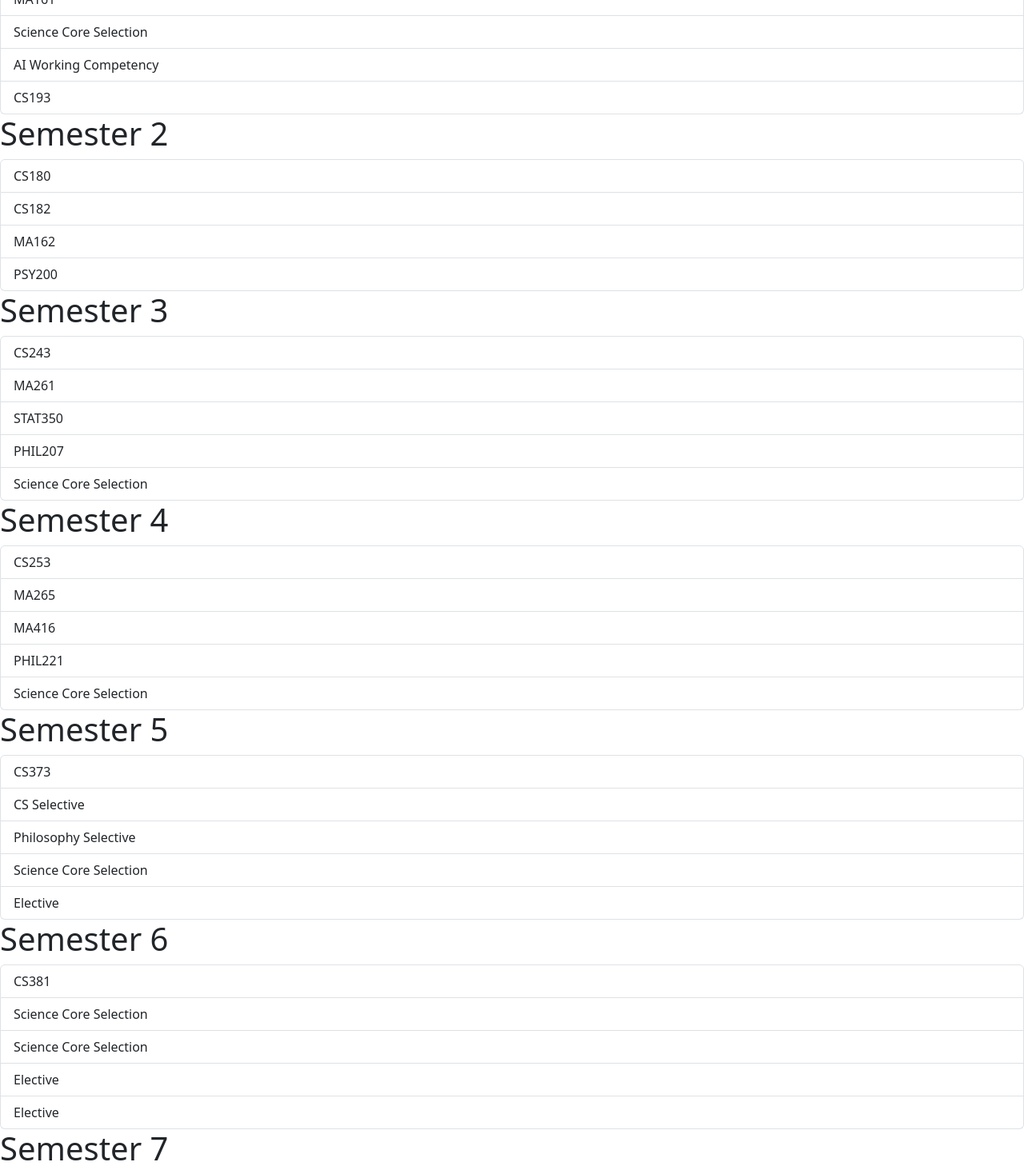
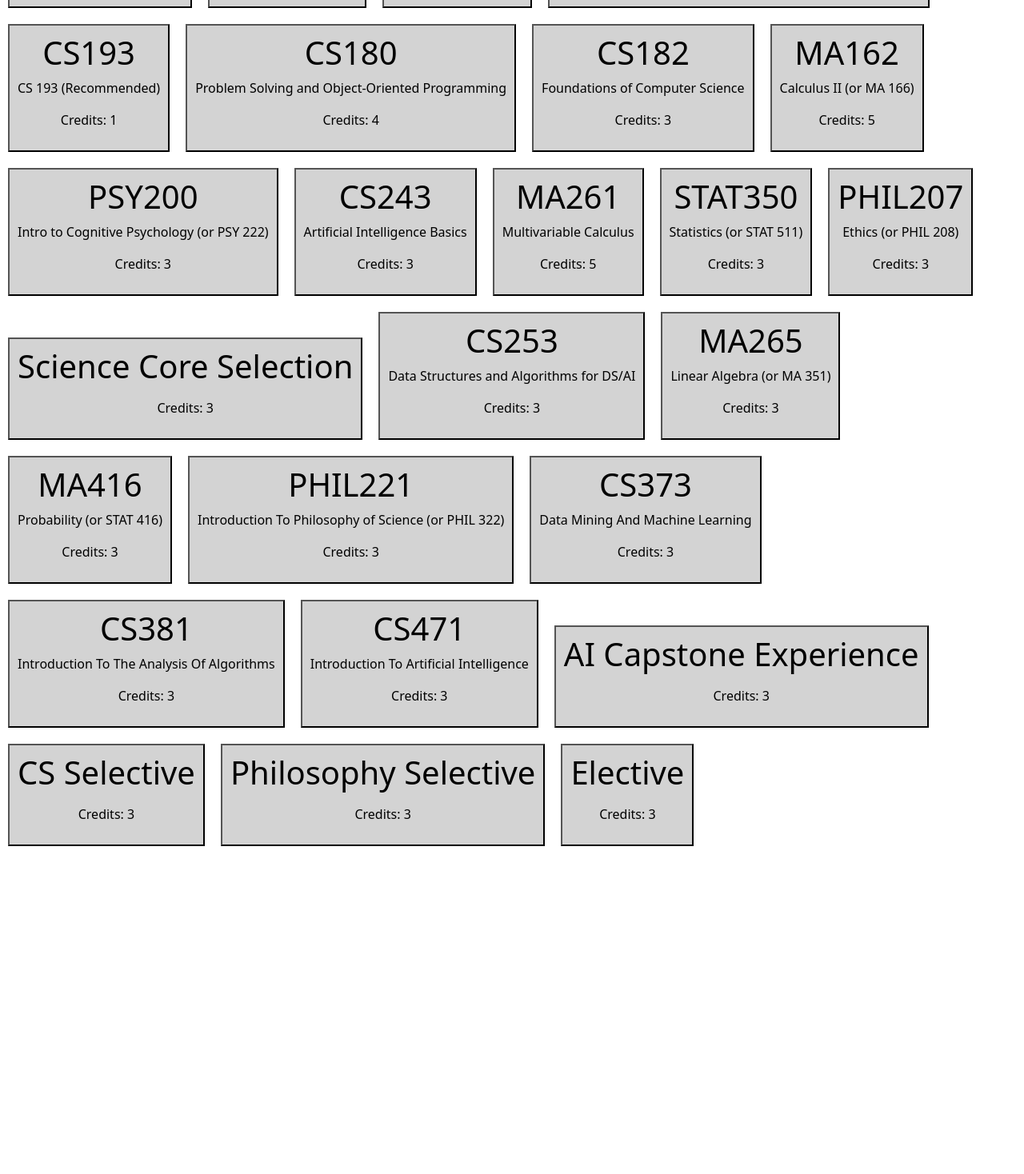
Before and after one commit to annacitrus/boilerschedule, a React (Vite) app: page / in a window 1280 px wide. Shown: the part 160-1628 px from the top of the page at 80% size. After the commit the page ends 1228 px from the top, so only its background shows below. Built offline with nearby package versions, Linux system fonts and the light colour scheme.

Commit message:
add course component and highligt on mouse hover

```diff
--- a/src/App.tsx
+++ b/src/App.tsx
@@ -1,10 +1,16 @@
+import Alert from "./components/Alert";
 import ListGroup from "./components/ListGroup";
+import Course from "./components/Course";
 
 function App() {
   const courses = {
     CS176: { name: "Data Engineering in Python", credits: 3 },
     PSY120: { name: "Elementary Psychology", credits: 3 },
-    MA161: { name: "Calculus I (or MA 165)", credits: 5, related: ["MA162", "MA261", "MA265"] },
+    MA161: {
+      name: "Calculus I (or MA 165)",
+      credits: 5,
+
+    },
     "AI Working Competency": { name: "AI Working Competency", credits: 0 },
     CS193: { name: "CS 193 (Recommended)", credits: 1 },
     CS180: {
@@ -12,7 +18,11 @@ function App() {
       credits: 4,
     },
     CS182: { name: "Foundations of Computer Science", credits: 3 },
-    MA162: { name: "Calculus II (or MA 166)", credits: 5, related: ["MA161", "MA261", "MA265"] },
+    MA162: {
+      name: "Calculus II (or MA 166)",
+      credits: 5,
+      related: ["MA161", "MA261", "MA265"],
+    },
     PSY200: { name: "Intro to Cognitive Psychology (or PSY 222)", credits: 3 },
     CS243: { name: "Artificial Intelligence Basics", credits: 3 },
     MA261: { name: "Multivariable Calculus", credits: 5 },
@@ -20,7 +30,11 @@ function App() {
     PHIL207: { name: "Ethics (or PHIL 208)", credits: 3 },
     "Science Core Selection": { name: "", credits: 3 },
     CS253: { name: "Data Structures and Algorithms for DS/AI", credits: 3 },
-    MA265: { name: "Linear Algebra (or MA 351)", credits: 3, related: ["MA261", "MA161", "MA162"] },
+    MA265: {
+      name: "Linear Algebra (or MA 351)",
+      credits: 3,
+      related: ["MA261", "MA161", "MA162"],
+    },
     MA416: { name: "Probability (or STAT 416)", credits: 3 },
     PHIL221: {
       name: "Introduction To Philosophy of Science (or PHIL 322)",
@@ -92,56 +106,15 @@ function App() {
 
   const handleSelectionItem = (item: string) => console.log(item);
   return (
-    <div>
-      <ListGroup
-        items={ArtificialIntelligenceSem1}
-        heading="Semester 1"
-        courses = {courses}
-        onSelectItem={handleSelectionItem}
+    // for each course, pass the course code, course name, credits, and realted courses (if any) as props to the Course component
+    Object.entries(courses).map(([courseCode, course]) => (
+      <Course
+        key={courseCode}
+        courseCode={courseCode}
+        courseName={course.name}
+        credits={course.credits}
       />
-      <ListGroup
-        items={ArtificialIntelligenceSem2}
-        heading="Semester 2"
-        courses = {courses}
-        onSelectItem={handleSelectionItem}
-      />
-      <ListGroup
-        items={ArtificialIntelligenceSem3}
-        heading="Semester 3"
-        courses = {courses}
-        onSelectItem={handleSelectionItem}
-      />
-      <ListGroup
-        items={ArtificialIntelligenceSem4}
-        heading="Semester 4"
-        courses = {courses}
-        onSelectItem={handleSelectionItem}
-      />
-      <ListGroup
-        items={ArtificialIntelligenceSem5}
-        heading="Semester 5"
-        courses = {courses}
-        onSelectItem={handleSelectionItem}
-      />
-      <ListGroup
-        items={ArtificialIntelligenceSem6}
-        heading="Semester 6"
-        courses = {courses}
-        onSelectItem={handleSelectionItem}
-      />
-      <ListGroup
-        items={ArtificialIntelligenceSem7}
-        heading="Semester 7"
-        courses = {courses}
-        onSelectItem={handleSelectionItem}
-      />
-      <ListGroup
-        items={ArtificialIntelligenceSem8}
-        heading="Semester 8"
-        courses = {courses}
-        onSelectItem={handleSelectionItem}
-      />
-    </div>
+    ))
   );
 }
 
--- /dev/null
+++ b/src/components/Course.tsx
@@ -0,0 +1,34 @@
+import { useState } from "react";
+
+interface Props {
+  courseCode: string;
+  courseName: string;
+  credits: number;
+  related?: string[];
+}
+
+function Course({ courseCode, courseName, credits, related }: Props) {
+  const [isHovered, setIsHovered] = useState(false);
+
+  const buttonStyle = {
+    backgroundColor: isHovered ? "lightblue" : "lightgray",
+    transition: "background-color 0.3s",
+    padding: "10px",
+    margin: "10px",
+    cursor: "pointer",
+  } as const;
+
+  return (
+    <button
+      style={buttonStyle}
+      onMouseEnter={() => setIsHovered(true)}
+      onMouseLeave={() => setIsHovered(false)}
+    >
+      <h1>{courseCode}</h1>
+      <p>{courseName}</p>
+      <p>Credits: {credits}</p>
+    </button>
+  );
+}
+
+export default Course;
--- a/src/components/ListGroup.tsx
+++ b/src/components/ListGroup.tsx
@@ -7,7 +7,7 @@ interface ListGroupProps {
     onSelectItem: (item:string) => void;
 }
 
-function ListGroup({items, heading, onSelectItem}: ListGroupProps) {
+function ListGroup({items, heading, courses, onSelectItem}: ListGroupProps) {
 
 
   const [selectedIndex, setSelectedIndex] = useState(-1);
@@ -22,7 +22,7 @@ function ListGroup({items, heading, onSelectItem}: ListGroupProps) {
       <ul className="list-group">
         {items.map((item, index) => (
           <li
-            className={selectedIndex === index ? 'list-group-item active' : 'list-group-item'}
+            className={selectedIndex === index || courses[item]?.related?.some(related => related === item) ? 'list-group-item active' : 'list-group-item'}
             key={item}
             onClick = {() => {
               setSelectedIndex(index);
```
Also changed, not shown: src/components/Alert.tsx (+10 -0 lines), src/components/Semester.tsx (added).
